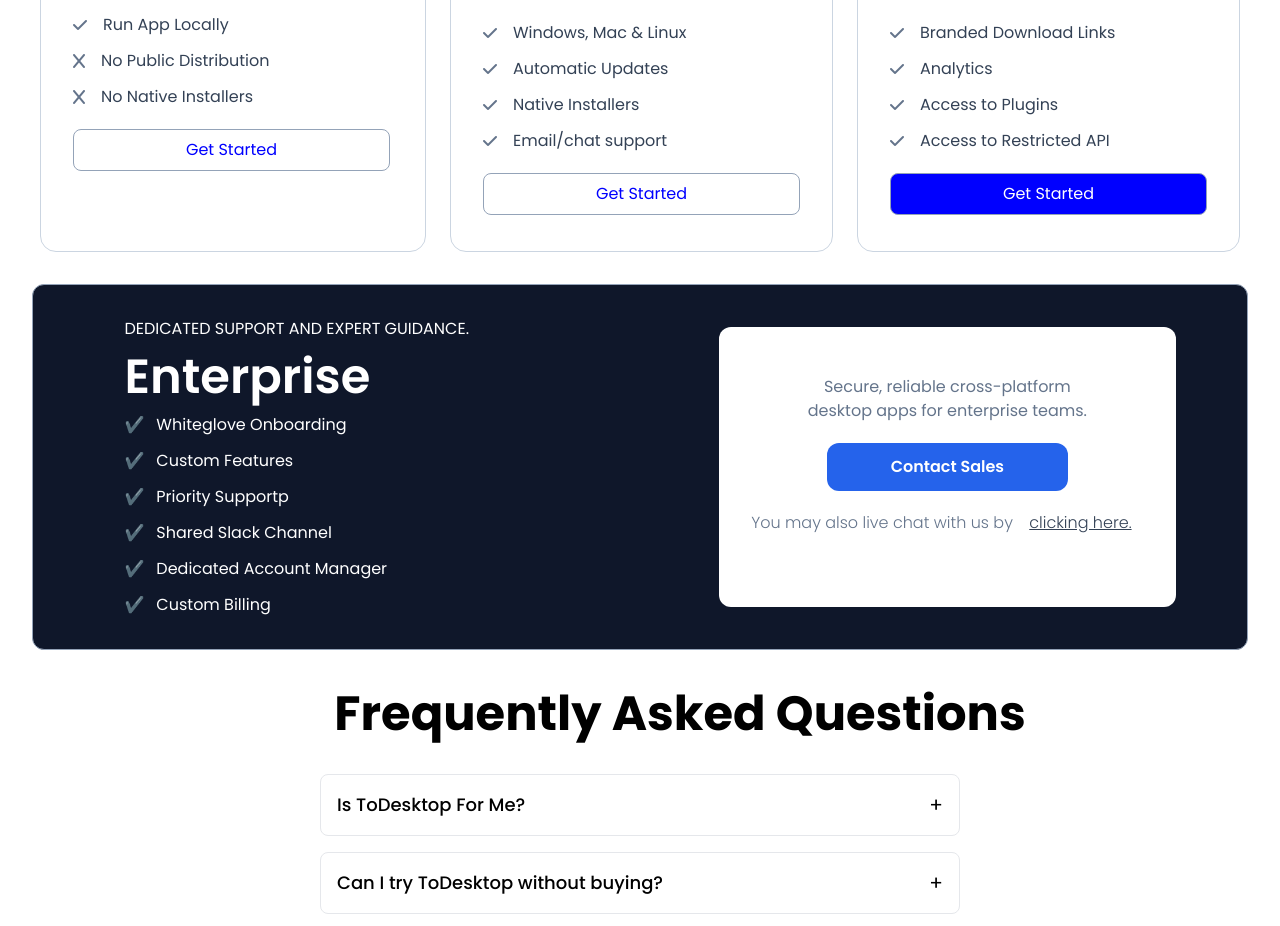
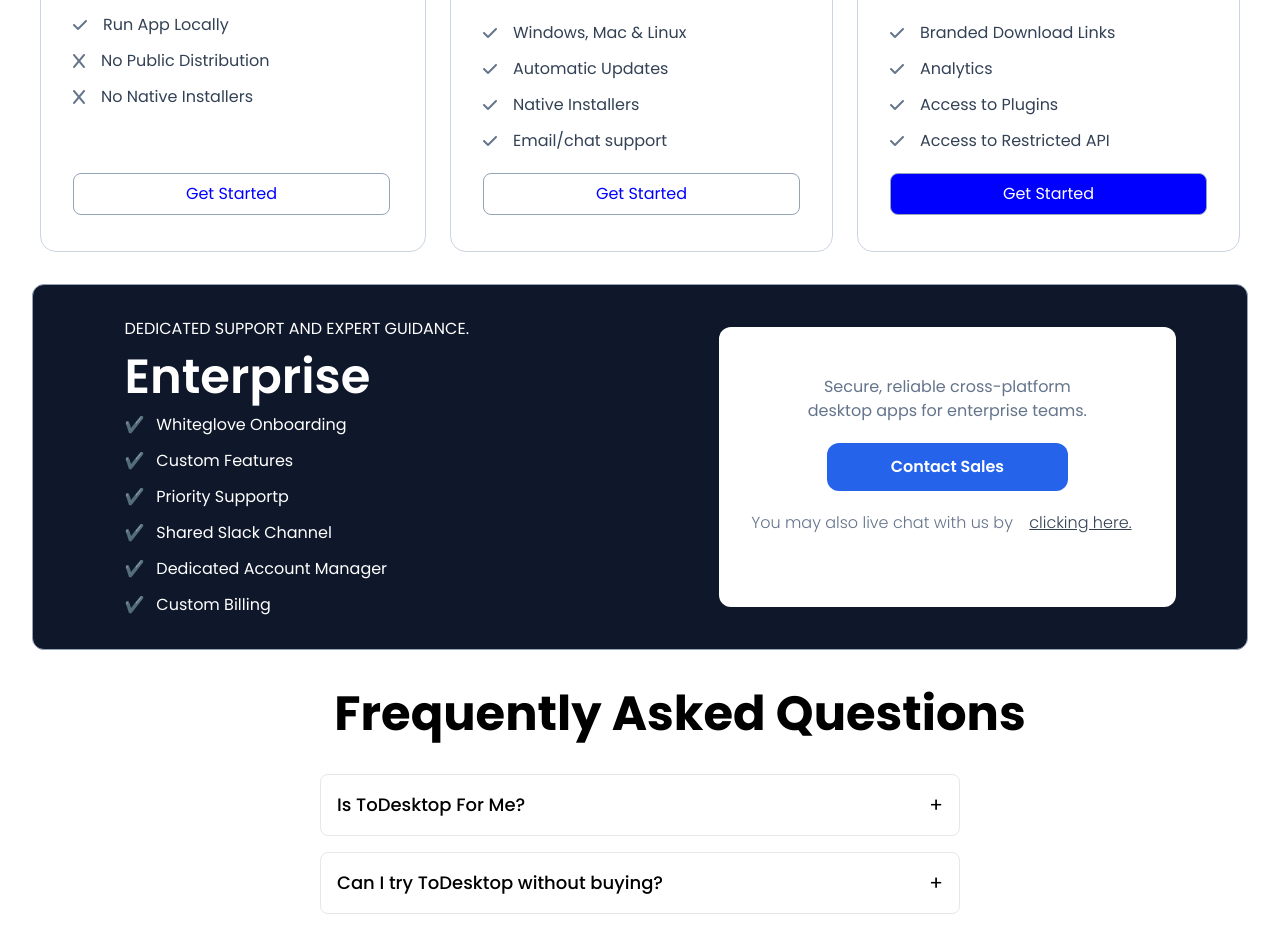
Before and after one commit to rajyadav63/ToDesktop, a React (Vite) app: page / in a window 1280 px wide. Shown: the part 6040-6966 px from the top of the page. Built offline with nearby package versions, Linux system fonts and the light colour scheme.

Commit message:
Pricing card button updated

```diff
--- a/src/components/PricingCard.jsx
+++ b/src/components/PricingCard.jsx
@@ -9,6 +9,7 @@
                     <div className='flex flex-col gap-5'>
                         <h1 className='text-3xl font-semibold'>Free</h1>
                         <p className='max-w-[320px]'>For personal use or testing your app before deploying to customers.</p>
+
                         <p className='uppercase'>Key Features</p>
                     </div>
                     <div className='mt-5'>
@@ -32,7 +33,7 @@
                             </li>
                         </ul>
                     </div>
-                    <button className='text-primary border border-slate-400 rounded-lg px-28 py-2 mt-5 hover:border-primary'>Get Started</button>
+                    <button className='text-primary border border-slate-400 rounded-lg px-28 py-2 mt-16 hover:border-primary'>Get Started</button>
                 </div>
                 {/* second card */}
                 <div className='hover:bg-blue-50 border border-slate-300 py-9 px-8 rounded-2xl'>
```
